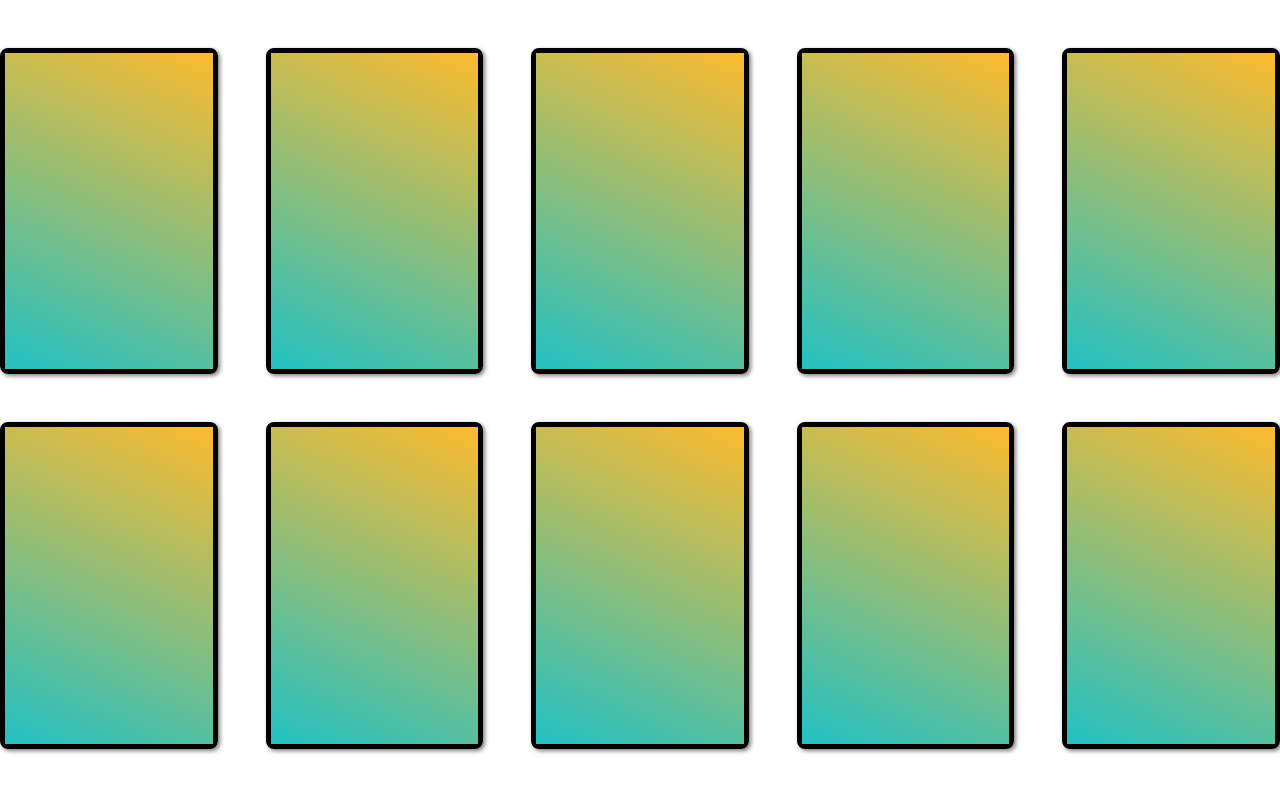
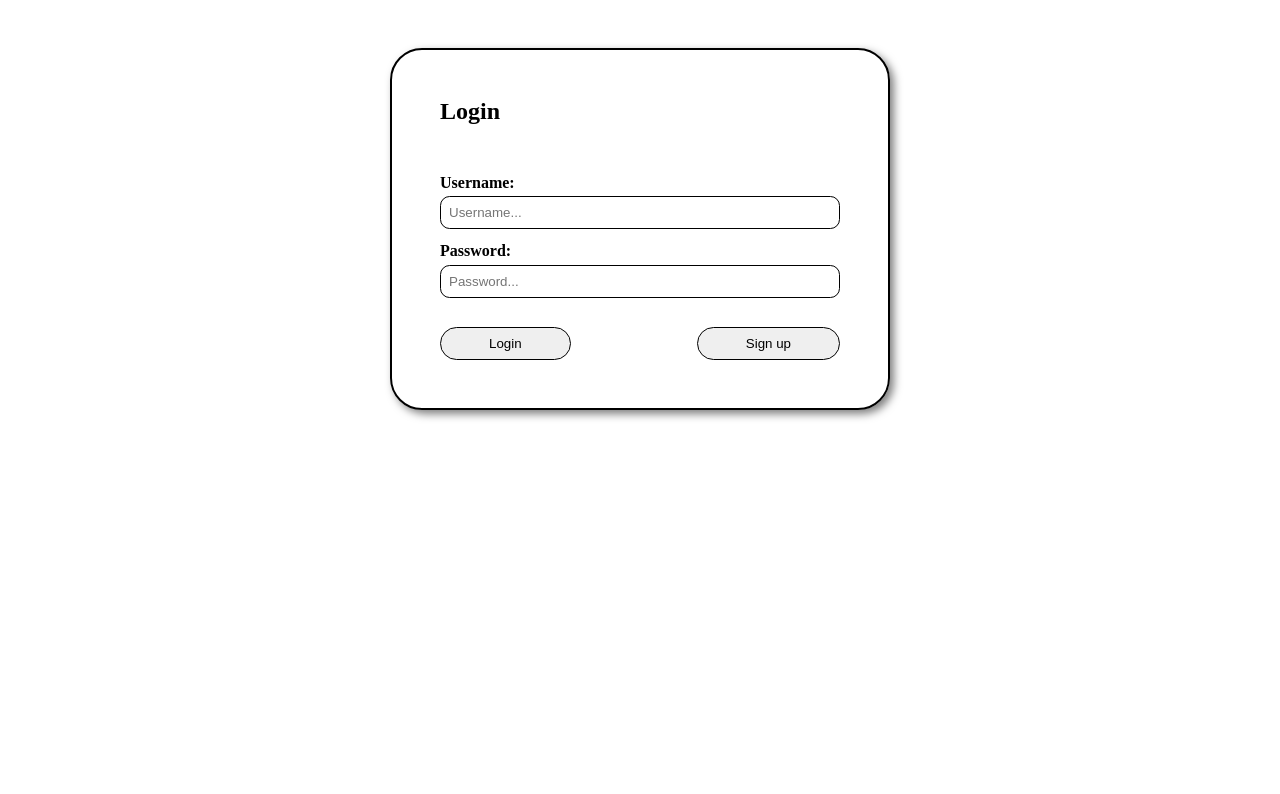
Before and after one commit to kforsl/memory-game, a plain HTML site: page index.html in a window 1280 px wide. Shown: the top 794 px of the page. Drawn offline with Linux system fonts and the light colour scheme.

Commit message:
initLoginForm() and createFormInput functions

```diff
--- a/index.html
+++ b/index.html
@@ -9,8 +9,10 @@
 </head>
 
 <body>
-    <section class="game-area"></section>
-
+    <div class="wrapper">
+        <section class="form-section"></section>
+        <section class="game-area"></section>
+    </div>
     <script src="./scripts/cards.js"></script>
     <script src="./scripts/script.js"></script>
 </body>
--- a/scripts/script.js
+++ b/scripts/script.js
@@ -1,6 +1,80 @@
 window.addEventListener(`load`, () => {
-    setGameArea(generateCardOrder())
+    // setGameArea(generateCardOrder())
+    initLoginForm()
 });
+
+function initLoginForm() {
+    const loginForm = [
+        {
+            id: `username`,
+            type: `text`,
+            placeholder: `Username`
+        },
+        {
+            id: `password`,
+            type: `password`,
+            placeholder: `Password`
+        }
+    ];
+
+    const formRef = document.createElement(`form`);
+    formRef.classList.add(`form-container`);
+    document.querySelector(`.form-section`).appendChild(formRef);
+
+    const h2Ref = document.createElement(`h2`);
+    h2Ref.textContent = `Login`;
+    formRef.appendChild(h2Ref);
+
+    const errorMsgRef = document.createElement(`p`);
+    errorMsgRef.classList.add(`error-msg`);
+    formRef.appendChild(errorMsgRef);
+
+    createFormInput(loginForm);
+
+    const divRef = document.createElement(`div`);
+    divRef.classList.add(`form-btnbox`);
+
+    const loginBtnRef = document.createElement(`button`);
+    loginBtnRef.classList.add(`form-btn`);
+    loginBtnRef.id = `loginBtn`;
+    loginBtnRef.textContent = `Login`;
+
+    const signUpBtnRef = document.createElement(`button`);
+    signUpBtnRef.classList.add(`form-btn`);
+    signUpBtnRef.id = `signUpBtn`;
+    signUpBtnRef.textContent = `Sign up`;
+
+    divRef.appendChild(loginBtnRef);
+    divRef.appendChild(signUpBtnRef);
+    formRef.appendChild(divRef);
+}
+
+function createFormInput(array) {
+    array.forEach(item => {
+
+        const divRef = document.createElement(`div`);
+        divRef.classList.add(`form-inputbox`);
+
+        const labelRef = document.createElement(`label`);
+        labelRef.classList.add(`form-label`);
+        labelRef.setAttribute(`for`, item.id);
+        labelRef.textContent = `${item.placeholder}:`;
+
+        const inputRef = document.createElement(`input`);
+        inputRef.classList.add(`form-input`);
+        inputRef.id = item.id;
+        inputRef.type = item.type;
+        inputRef.placeholder = `${item.placeholder}...`;
+
+        divRef.appendChild(labelRef);
+        divRef.appendChild(inputRef);
+        document.querySelector(`.form-container`).appendChild(divRef);
+    });
+}
+
+function validateLogin() {
+
+}
 
 function addEventListenerCard() {
     document.querySelectorAll(`.card`).forEach(card => card.addEventListener(`click`, flipCard));
--- a/style.css
+++ b/style.css
@@ -4,12 +4,83 @@
     box-sizing: border-box;
 }
 
+.wrapper {
+    max-width: 1420px;
+}
+
+.form-section {
+    margin: 3rem auto;
+    max-width: 1000px;
+    display: flex;
+    align-items: center;
+    justify-content: center;
+}
+
+.form-container {
+
+    display: flex;
+    flex-direction: column;
+    align-items: flex-start;
+    justify-content: center;
+    gap: .8rem;
+    border: 2px solid black;
+    padding: 3rem;
+    border-radius: 2rem;
+    box-shadow: 4px 4px 8px rgba(0, 0, 0, .5);
+    min-width: 500px;
+}
+
+.error-msg {
+    font-size: 1.2rem;
+    color: red;
+    font-weight: 700;
+    min-height: 23px;
+}
+
+.form-inputbox {
+    display: flex;
+    flex-direction: column;
+    gap: .3rem;
+    width: 100%;
+}
+
+.form-label {
+    font-weight: 600;
+
+}
+
+.form-input {
+    padding: .5rem;
+    width: 100%;
+    border-radius: .6rem;
+    border: solid 1px black;
+}
+
+.form-btnbox {
+    width: 100%;
+    display: flex;
+    justify-content: space-between;
+    padding-top: 1rem;
+}
+
+.form-btn {
+    padding: .5rem 3rem;
+    border-radius: 1.3rem;
+    border: solid 1px black;
+}
+
+.form-btn:hover {
+    background-color: black;
+    color: white;
+}
+
+
 .game-area {
     margin: 3rem auto;
-    max-width: 1440px;
+    max-width: 1000px;
     display: grid;
-    gap: 3rem;
-    grid-template-columns: repeat(auto-fit, minmax(200px, 1fr));
+    gap: 1rem;
+    grid-template-columns: repeat(auto-fit, minmax(150px, 1fr));
 }
 
 .card {
```
